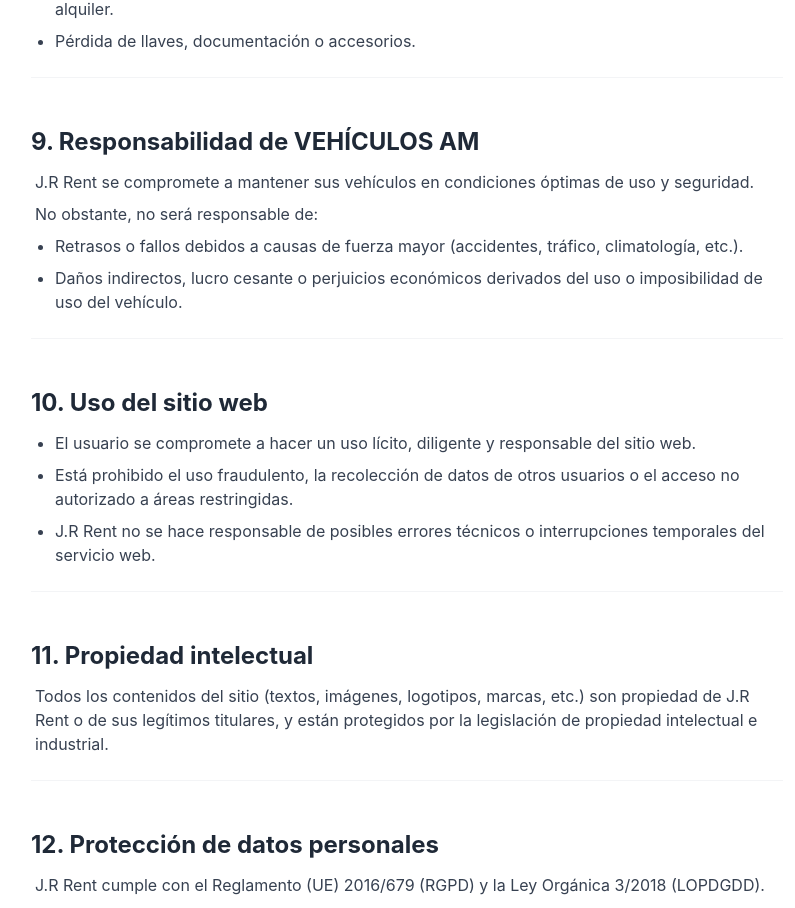
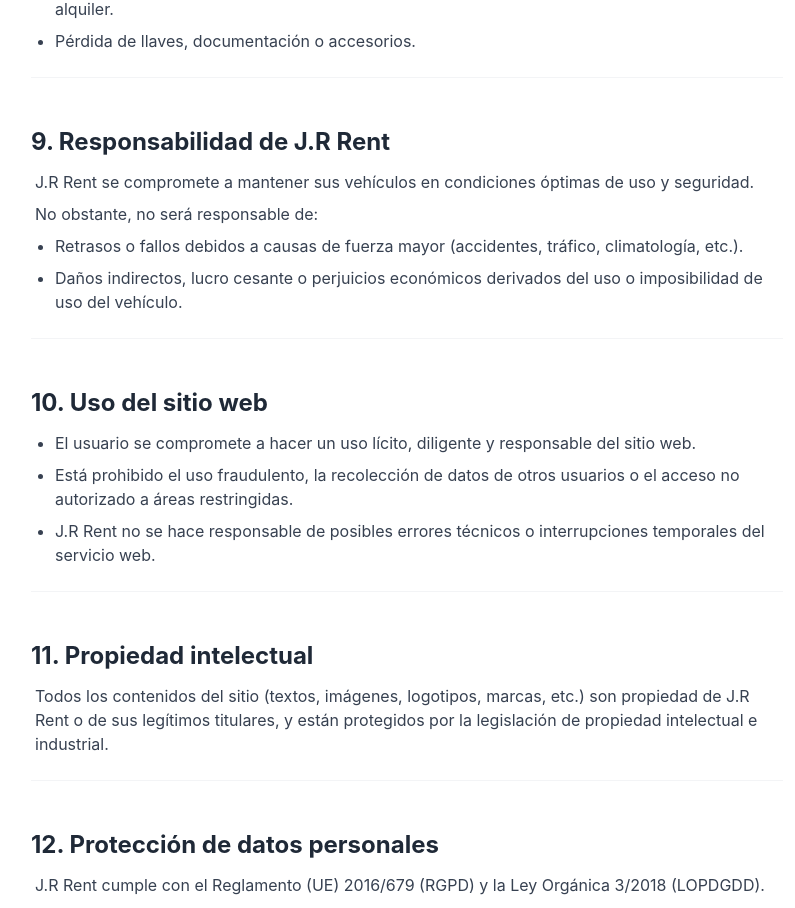
Before and after one commit to tonixg24-cell/JRRent, a Next.js app: page /en/terminos-y-condiciones in a window 1280 px wide. Shown: the part 2259-3167 px from the top of the page, without its empty margins (233-1028 px from the left). Built offline with nearby package versions, Linux system fonts and the light colour scheme.

Commit message:
Update title for vehicle responsibility section

```diff
--- a/src/app/[locale]/(pages)/terminos-y-condiciones/page.tsx
+++ b/src/app/[locale]/(pages)/terminos-y-condiciones/page.tsx
@@ -179,7 +179,7 @@
     },
     {
       id: 9,
-      title: "Responsabilidad de VEHÍCULOS AM",
+      title: "Responsabilidad de J.R Rent",
       content: (
         <>
           <p className="mb-2 text-gray-700">
```
